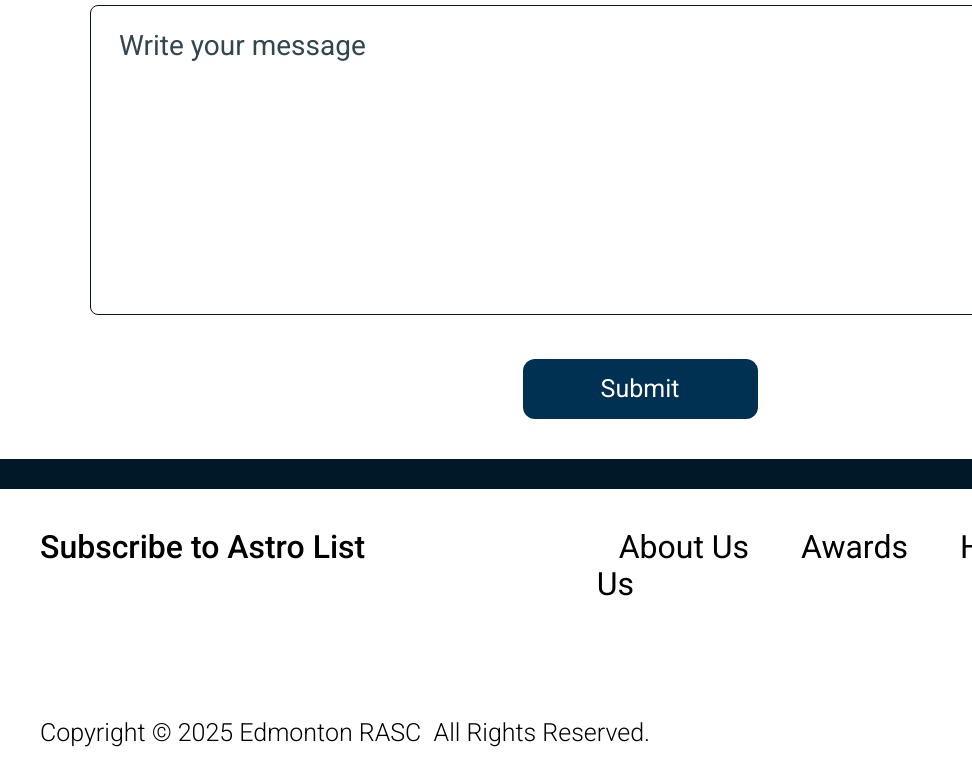
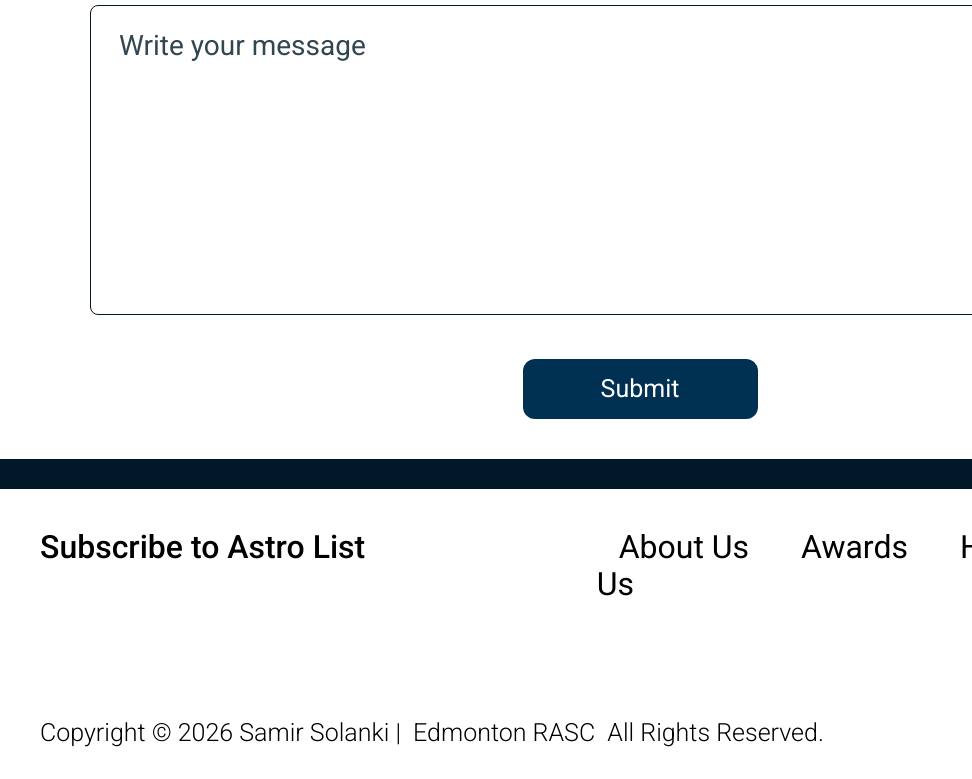
Before and after one commit to solankisamirh/rasc-edmonton-redesign, a plain HTML site: page home.html in a window 1280 px wide. Shown: the part 6237-7016 px from the top of the page, 0-972 px from the left. Drawn offline with Linux system fonts and the light colour scheme.

Commit message:
Improve footer copyright wording

```diff
--- a/home.html
+++ b/home.html
@@ -348,7 +348,7 @@
 					<div class="row">
 						<div class="col col-lg-10 footer-copyright">
 
-							<label>Copyright © 2025 Edmonton RASC  All Rights Reserved.</label>
+							<label>Copyright © 2026 Samir Solanki |  Edmonton RASC  All Rights Reserved.</label>
 
 						</div>
 
```
